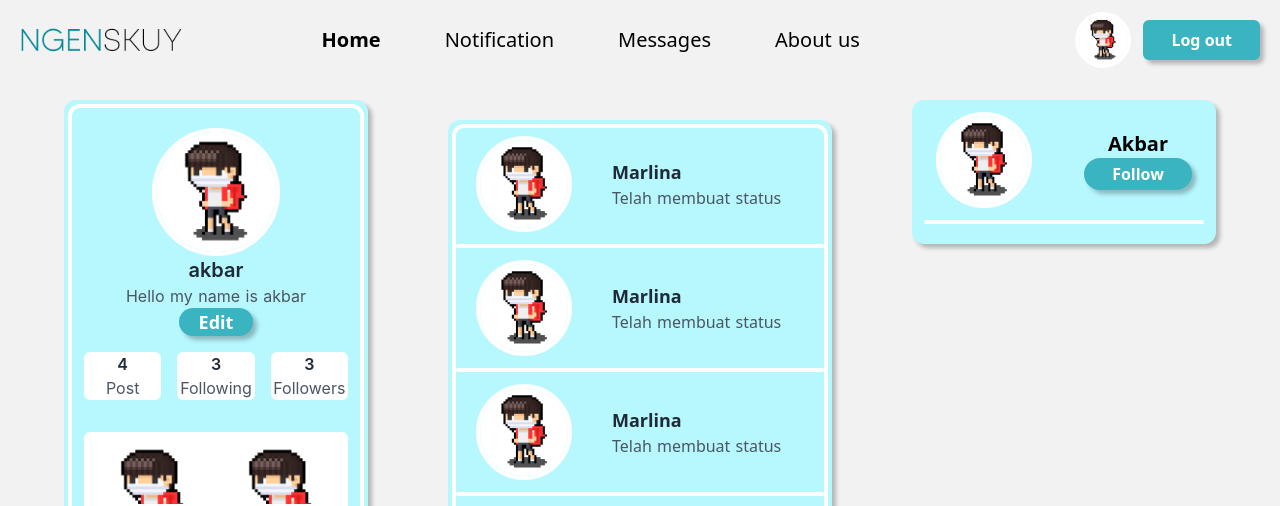
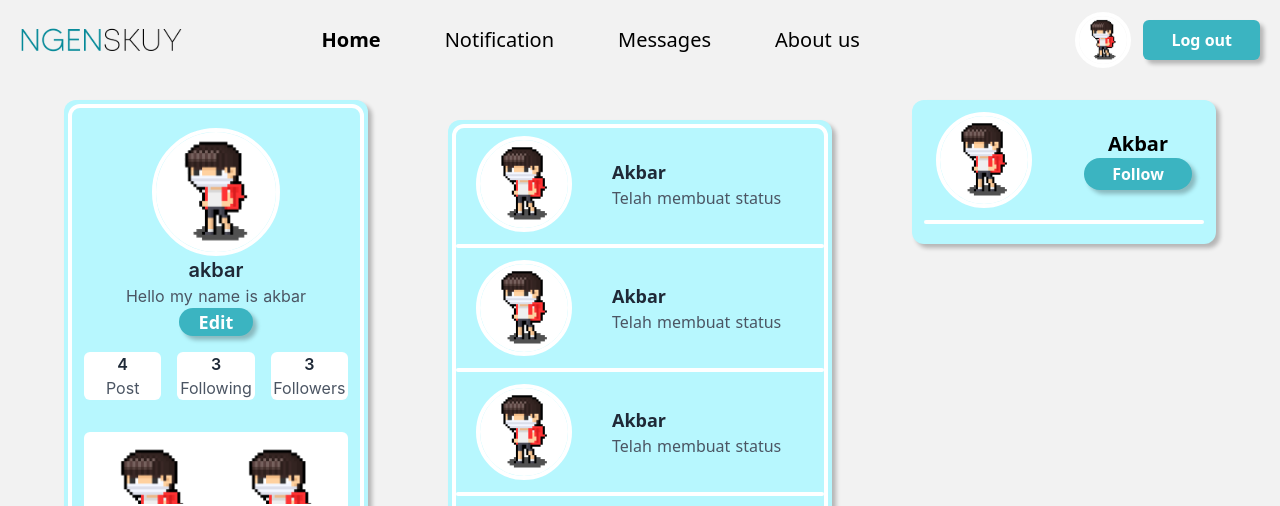
Before and after one commit to isneverdead/nuxt-ngenskuy, a Nuxt app: page /notification in a window 1280 px wide. Shown: the top 506 px of the page. Built offline with nearby package versions, Linux system fonts and the light colour scheme.

Commit message:
change to akbar

```diff
--- a/components/UserNotification.vue
+++ b/components/UserNotification.vue
@@ -14,7 +14,7 @@
         <img src="~/assets/profile_picture.png" alt="profile-picture" />
       </div>
       <div class="flex flex-col text-left justify-center">
-        <h2 class="font-sans font-semibold text-lg text-gray-800">Marlina</h2>
+        <h2 class="font-sans font-semibold text-lg text-gray-800">Akbar</h2>
         <p class="font-sans font-normal text-xm text-gray-600">
           Telah membuat status
         </p>
```
